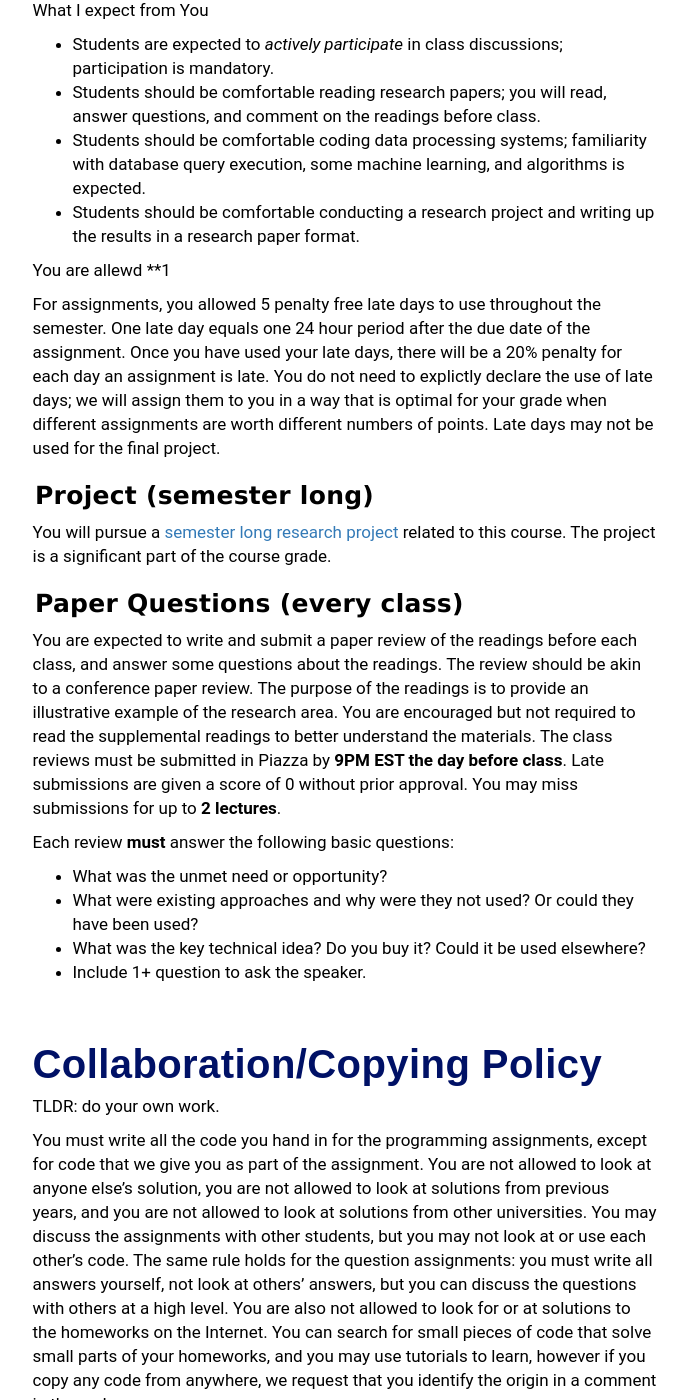
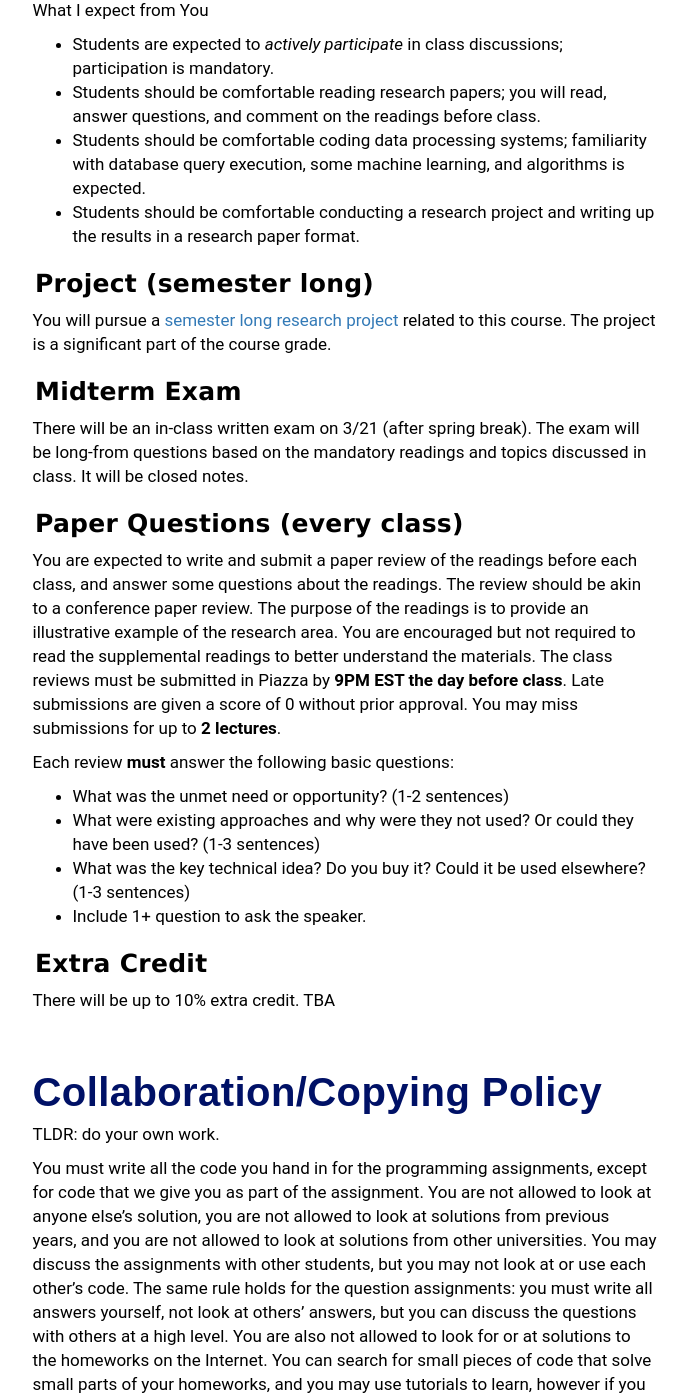
Before and after one commit to columbiadb/columbiadb.github.io, a Jekyll site: the page built from syllabus.md, in a window 1280 px wide and 1400 px high, scrolled down 599 px. Shown: the whole window, without its empty margins (295-983 px from the left). Built offline with Jekyll 4.4.1, drawn with Linux system fonts in a browser that asks for light colours.

Commit message:
lazy commit msg

```diff
--- a/projects.md
+++ b/projects.md
@@ -7,12 +7,12 @@ title: E6998.005 Research Project
 
 #### Important Dates
 
+Percentages are of your total class grade.
 
 * Project Teams    2/1
-* Prospectus       2/11    (15%)
-<!--* Midpoint Reviews 3/01  (5%)-->
-* Poster Session   4/25    (15%)
-* Report          4/30     (65%)
+* Prospectus       2/11    (5%)
+* Poster Session   4/25    (10%)
+* Report          4/30     (55%)
 
 #### Project Teams
 
--- a/syllabus.md
+++ b/syllabus.md
@@ -25,9 +25,7 @@ What I expect from You
 * Students should be comfortable coding data processing systems;  familiarity with database query execution, some machine learning, and algorithms is expected.
 * Students should be comfortable conducting a research project and writing up the results in a research paper format.
 
-You are allewd **1
-
-For assignments, you allowed 5 penalty free late days to use throughout the semester. One late day equals one 24 hour period after the due date of the assignment. Once you have used your late days, there will be a 20% penalty for each day an assignment is late. You do not need to explictly declare the use of late days; we will assign them to you in a way that is optimal for your grade when different assignments are worth different numbers of points. Late days may not be used for the final project.
+<!--For assignments, you allowed 5 penalty free late days to use throughout the semester. One late day equals one 24 hour period after the due date of the assignment. Once you have used your late days, there will be a 20% penalty for each day an assignment is late. You do not need to explictly declare the use of late days; we will assign them to you in a way that is optimal for your grade when different assignments are worth different numbers of points. Late days may not be used for the final project.-->
 
 
 
@@ -36,6 +34,11 @@ For assignments, you allowed 5 penalty free late days to use throughout the seme
 You will pursue a [semester long research project](./projects) related to this course.
 The project is a significant part of the course grade.
 
+#### Midterm Exam
+
+There will be an in-class written exam on 3/21 (after spring break).
+The exam will be long-from questions based on the mandatory readings and topics discussed in class.
+It will be closed notes.
 
 #### Paper Questions (every class)
 
@@ -43,11 +46,15 @@ You are expected to write and submit a paper review of the readings before each
 
 Each review **must** answer the following basic questions:
 
-* What was the unmet need or opportunity?
-* What were existing approaches and why were they not used? Or could they have been used?
-* What was the key technical idea?  Do you buy it?  Could it be used elsewhere?
+* What was the unmet need or opportunity? (1-2 sentences)
+* What were existing approaches and why were they not used? Or could they have been used? (1-3 sentences)
+* What was the key technical idea?  Do you buy it?  Could it be used elsewhere?  (1-3 sentences)
 * Include 1+ question to ask the speaker.
 
+
+#### Extra Credit
+
+There will be up to 10% extra credit.  TBA
 
 ## Collaboration/Copying Policy
 
```
Also changed, not shown: _includes/index_left.md (+6 -8 lines), index.md (+1 -1 lines).
